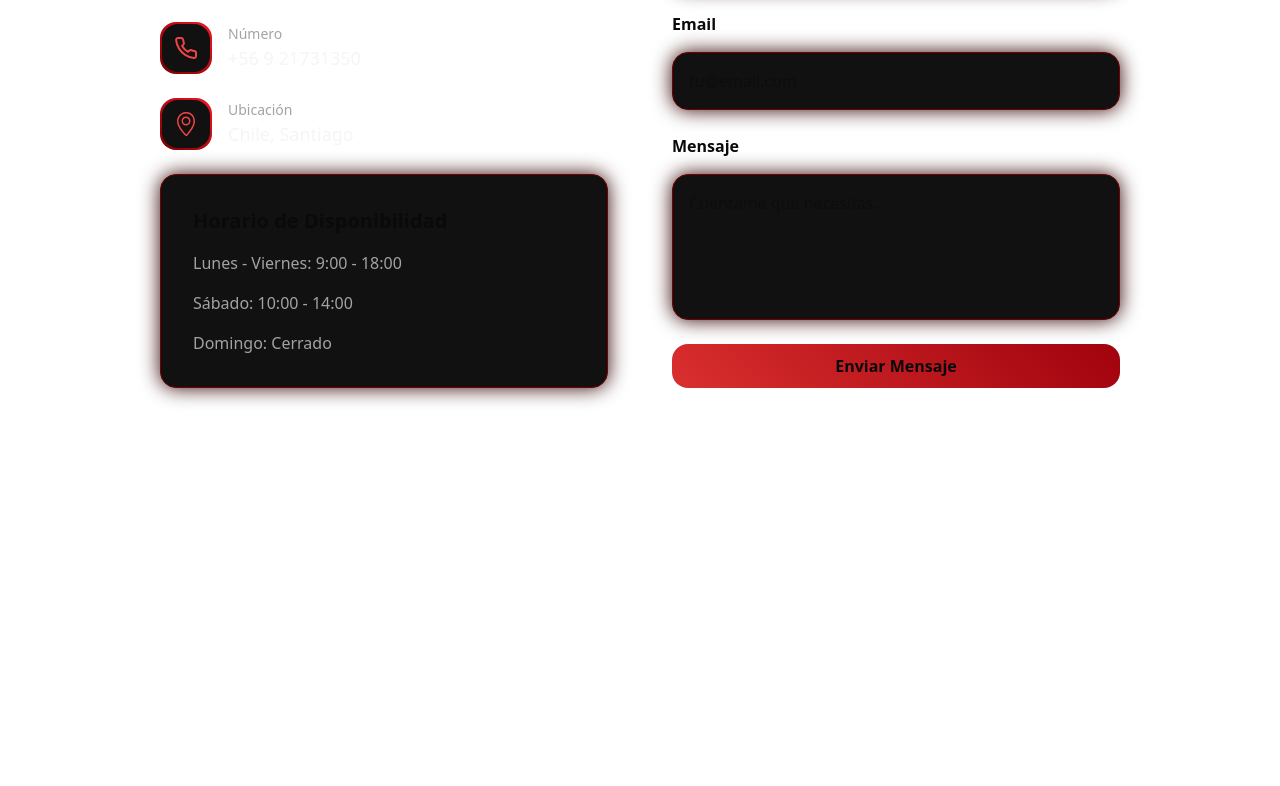
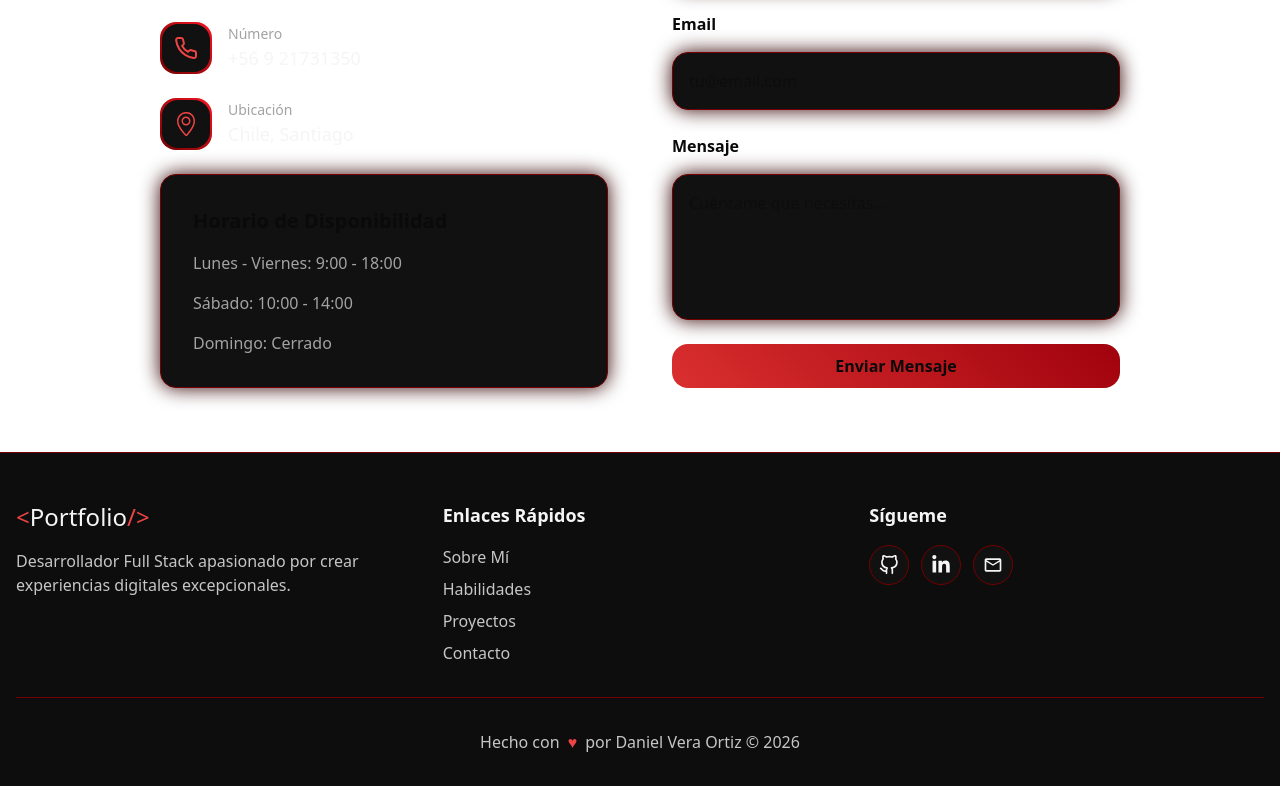
Before and after one commit to DanielVeraOrtiz/personal-portfolio, a Next.js app: page / in a window 1280 px wide. Shown: the part 4876-5662 px from the top of the page. Before the commit the page ends 5328 px from the top, so only its background shows below. Built offline with nearby package versions, Linux system fonts and the light colour scheme.

Commit message:
feat(footer): footer realizado

```diff
--- a/src/app/layout.tsx
+++ b/src/app/layout.tsx
@@ -1,6 +1,7 @@
 import type { Metadata } from 'next';
 import { Geist, Geist_Mono } from 'next/font/google';
 import Navbar from '@/components/layout/navbar';
+import Footer from '@/components/layout/footer';
 import './globals.css';
 
 const geistSans = Geist({
@@ -29,6 +30,7 @@ export default function RootLayout({
       <body className={`${geistSans.variable} ${geistMono.variable} antialiased`}>
         <Navbar />
         {children}
+        <Footer />
       </body>
     </html>
   );
--- a/src/components/heroSection/hero.css
+++ b/src/components/heroSection/hero.css
@@ -25,9 +25,6 @@
   @apply rounded-full p-[0.8rem] text-2xl transition-colors duration-300 ease-in-out;
   background-color: #111111;
   color: #f5f5f5;
-  transition:
-    background-color 0.3s ease-in-out,
-    border-color 0.3s ease-in-out;
   border: 1px solid #750000;
 }
 
--- /dev/null
+++ b/src/components/layout/footer.css
@@ -0,0 +1,51 @@
+.footer {
+  border-top: 1px solid #750000;
+  background-color: #0d0d0d;
+}
+
+.logo-footer {
+  color: #f5f5f5;
+}
+
+.logo-footer > span {
+  color: #ef4444;
+}
+
+.message-footer {
+  color: #c6c6c6;
+}
+
+.footer-subtitle {
+  color: #f5f5f5;
+}
+
+.section-anchors-footer {
+  color: #c6c6c6;
+}
+
+.section-anchors-footer > li::after {
+  background-color: #ef4444;
+}
+
+.section-anchors-footer > li:hover {
+  color: #ef4444;
+}
+
+.social-link-footer {
+  background-color: #111111;
+  color: #f5f5f5;
+  border: 1px solid #750000;
+}
+
+.social-link-footer:hover {
+  background-color: #ef4444;
+  border-color: #ef4444;
+}
+
+.footer-copyright {
+  border-top: 1px solid #750000;
+}
+
+.footer-icon-heart {
+  color: #ef4444;
+}
--- /dev/null
+++ b/src/components/layout/footer.tsx
@@ -0,0 +1,74 @@
+import './footer.css';
+import { FiGithub } from 'react-icons/fi';
+import { FaLinkedinIn } from 'react-icons/fa';
+import { MdOutlineEmail } from 'react-icons/md';
+
+// Sin framer motion por que va ultimo y con ello sera solo server component.
+export default function Footer() {
+  const currentYear = new Date().getFullYear();
+  const quickLinks = [
+    { label: 'Sobre Mí', href: '#about' },
+    { label: 'Habilidades', href: '#skills' },
+    { label: 'Proyectos', href: '#projects' },
+    { label: 'Contacto', href: '#contact' },
+  ];
+
+  const socialLinks = [
+    { icon: FiGithub, href: '#', label: 'GitHub' },
+    { icon: FaLinkedinIn, href: '#', label: 'LinkedIn' },
+    { icon: MdOutlineEmail, href: 'mailto:daniel.vera.or@gmail.com', label: 'Email' },
+  ];
+
+  return (
+    <footer className="footer backdrop-blur-sm">
+      <div className="container mx-auto px-4 py-12">
+        <div className="grid md:grid-cols-3 gap-8 mb-8">
+          <div>
+            <h3 className="logo-footer text-2xl mb-4">
+              <span>{'<'}</span>
+              Portfolio
+              <span>{'/>'}</span>
+            </h3>
+            <p className="message-footer text-base">
+              Desarrollador Full Stack apasionado por crear experiencias digitales excepcionales.
+            </p>
+          </div>
+          <nav aria-label="Enlaces del sitio">
+            <h4 className="footer-subtitle mb-4 text-lg font-semibold">Enlaces Rápidos</h4>
+            <ul className="section-anchors-footer space-y-2">
+              {quickLinks.map(({ label, href }) => (
+                <li
+                  key={label}
+                  className="w-fit transition-colors duration-200 ease-in-out relative after:content-[''] after:absolute after:left-0 after:-bottom-1 after:w-0 after:h-0.5 after:transition-all after:duration-300 after:ease-in-out hover:after:w-full"
+                >
+                  <a href={href}>{label}</a>
+                </li>
+              ))}
+            </ul>
+          </nav>
+          <div>
+            <h4 className="footer-subtitle mb-4 text-lg font-semibold">Sígueme</h4>
+            <div className="flex gap-3">
+              {socialLinks.map(({ icon: Icon, href, label }) => (
+                <a
+                  key={label}
+                  href={href}
+                  aria-label={label}
+                  className="w-10 h-10 rounded-full transition-all duration-300 ease-in-out flex items-center justify-center group social-link-footer"
+                >
+                  <Icon className="w-5 h-5 group-hover:scale-110 transition-transform duration-300 ease-in-out" />
+                </a>
+              ))}
+            </div>
+          </div>
+        </div>
+        <div className="footer-copyright pt-8 text-center">
+          <p className="message-footer flex items-center justify-center gap-2">
+            Hecho con <span className="footer-icon-heart">♥</span> por Daniel Vera Ortiz ©{' '}
+            {currentYear}
+          </p>
+        </div>
+      </div>
+    </footer>
+  );
+}
--- a/src/components/layout/navbar.tsx
+++ b/src/components/layout/navbar.tsx
@@ -33,7 +33,7 @@ export default function Navbar() {
         <span>{'/>'}</span>
       </div>
 
-      <ul className="section-anchors flex gap-4">
+      <ul className="section-anchors flex gap-4 text-base">
         {navLinks.map((link, index) => (
           <li
             key={link.label}
```
